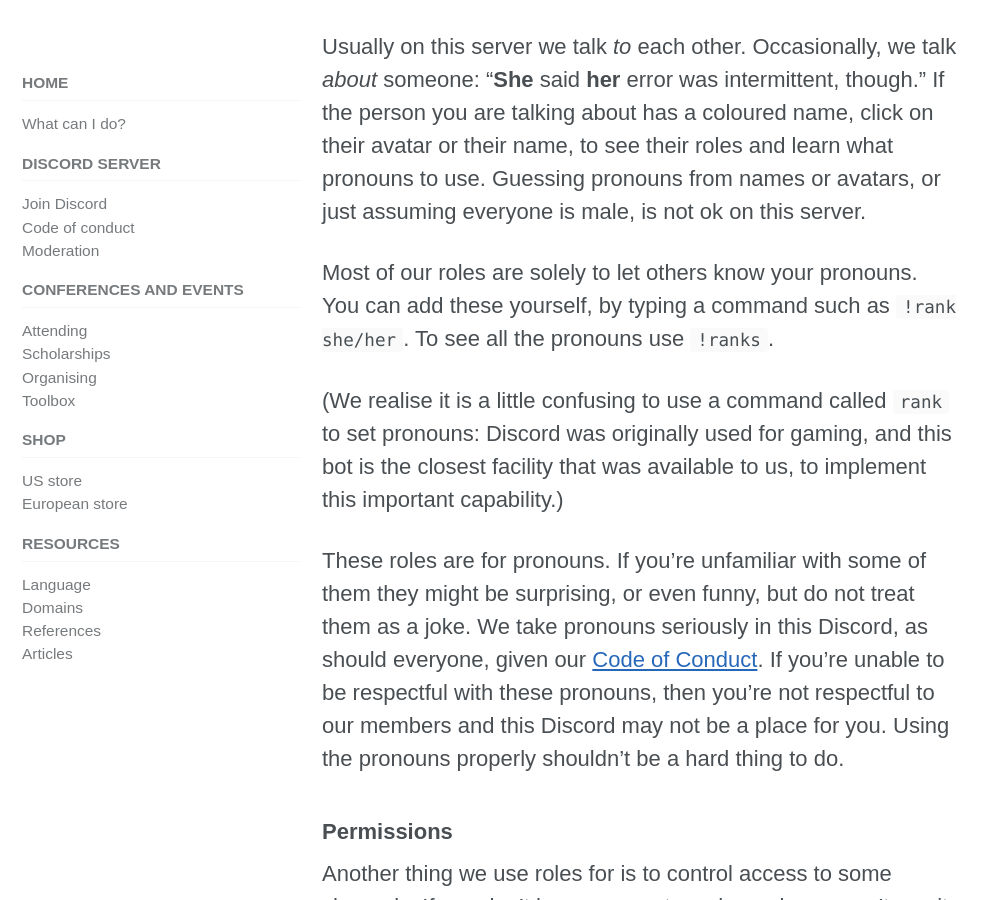
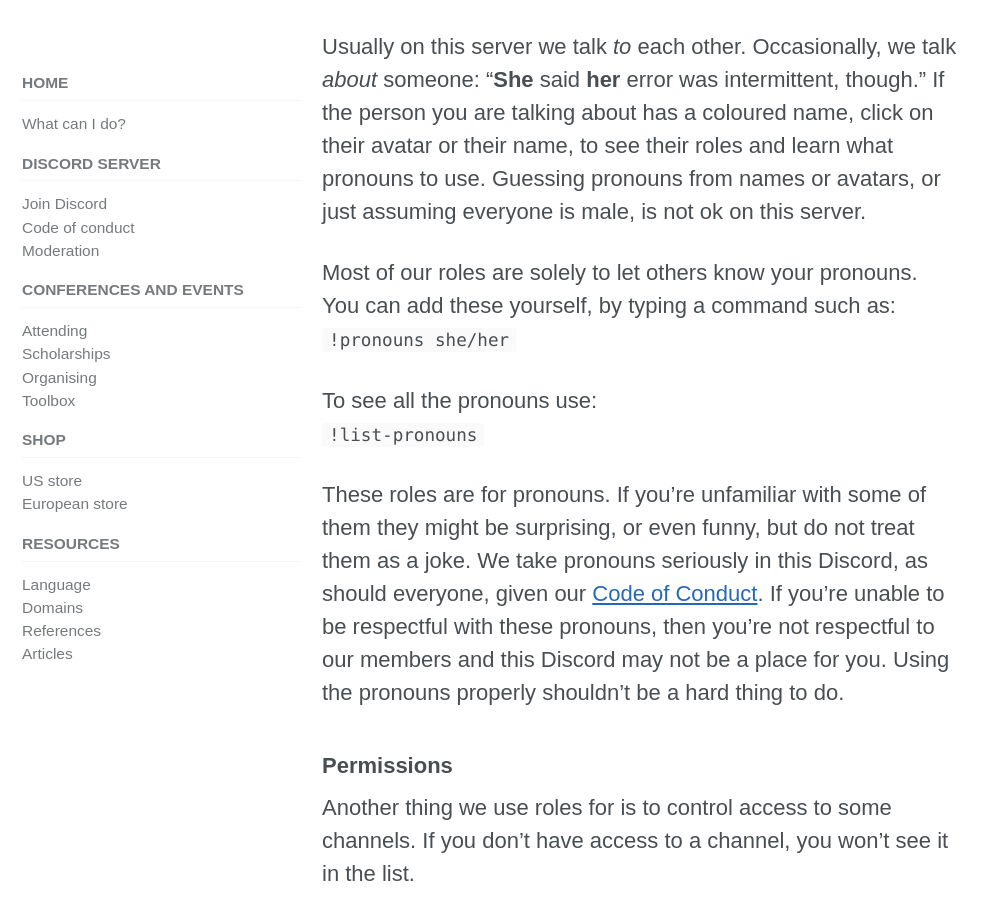
Before and after one commit to include-cpp/include-cpp.github.io, a Jekyll site: the page built from discord/index.md, in a window 1280 px wide and 900 px high, scrolled down 5002 px. Shown: the whole window, without its empty margins (0-997 px from the left). Built offline with Jekyll 4.4.1, drawn with Linux system fonts in a browser that asks for light colours; cached includes are drawn as plain includes; nearby versions of some CDN libraries.

Commit message:
Update pronoun commands - from rank to pronouns
Co-Authored-By: Victor Moreno <37329083+penguinlemma@users.noreply.github.com>

```diff
--- a/discord/index.md
+++ b/discord/index.md
@@ -74,9 +74,11 @@ A very important use of roles on this server is for [pronouns](https://www.unf.e
 
 Usually on this server we talk *to* each other. Occasionally, we talk *about* someone: "**She** said **her** error was intermittent, though." If the person you are talking about has a coloured name, click on their avatar or their name, to see their roles and learn what pronouns to use. Guessing pronouns from names or avatars, or just assuming everyone is male, is not ok on this server.
 
-Most of our roles are solely to let others know your pronouns. You can add these yourself, by typing a command such as `!rank she/her`. To see all the pronouns use `!ranks`.
+Most of our roles are solely to let others know your pronouns. You can add these yourself, by typing a command such as:
+`!pronouns she/her`
 
-(We realise it is a little confusing to use a command called `rank` to set pronouns: Discord was originally used for gaming, and this bot is the closest facility that was available to us, to implement this important capability.)
+To see all the pronouns use:
+`!list-pronouns`
 
 These roles are for pronouns. If you’re unfamiliar with some of them they might be surprising, or even funny, but do not treat them as a joke. We take pronouns seriously in this Discord, as should everyone, given our [Code of Conduct](/code-of-conduct/). If you’re unable to be respectful with these pronouns, then you’re not respectful to our members and this Discord may not be a place for you. Using the pronouns properly shouldn’t be a hard thing to do.
 
```
